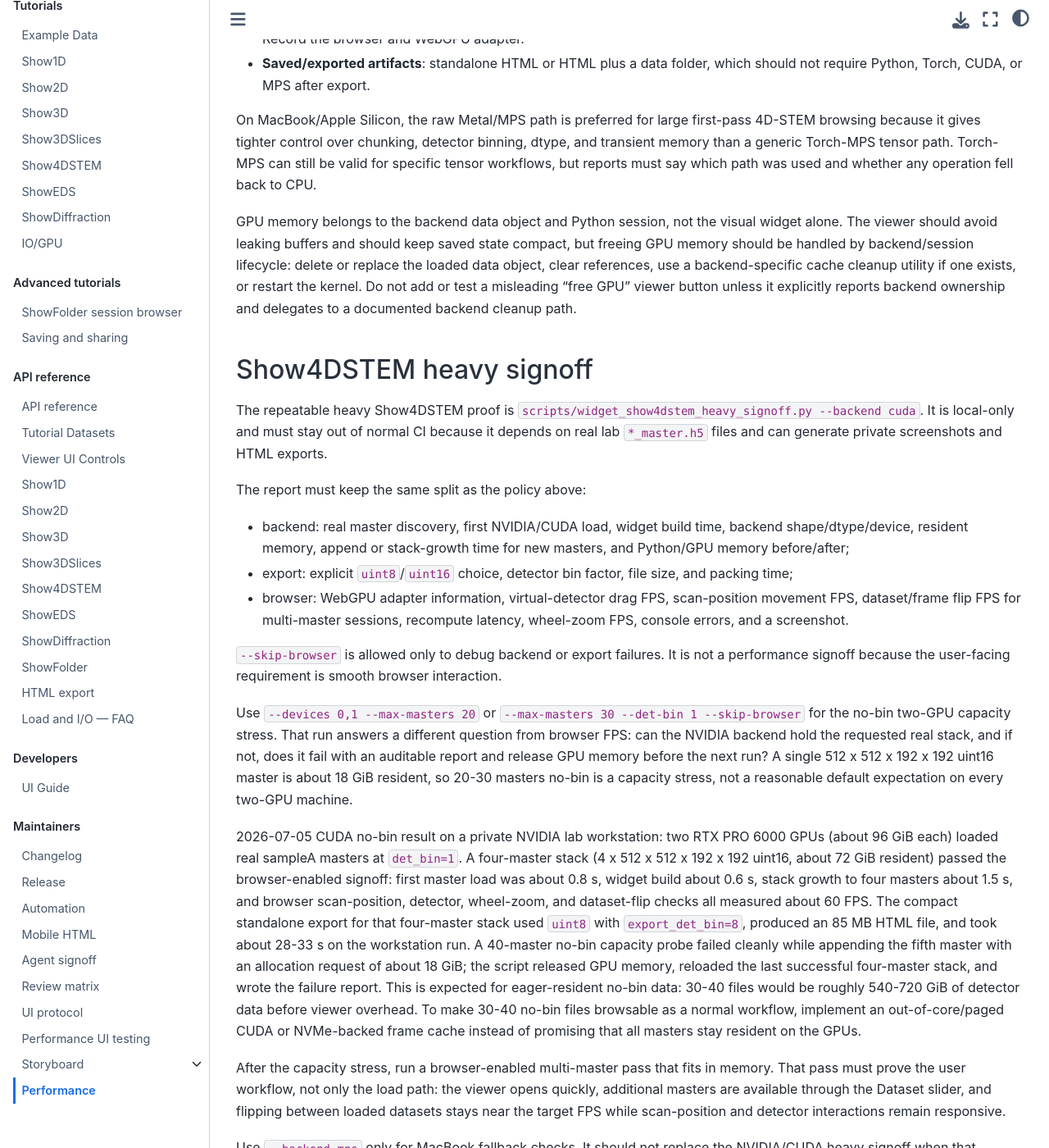
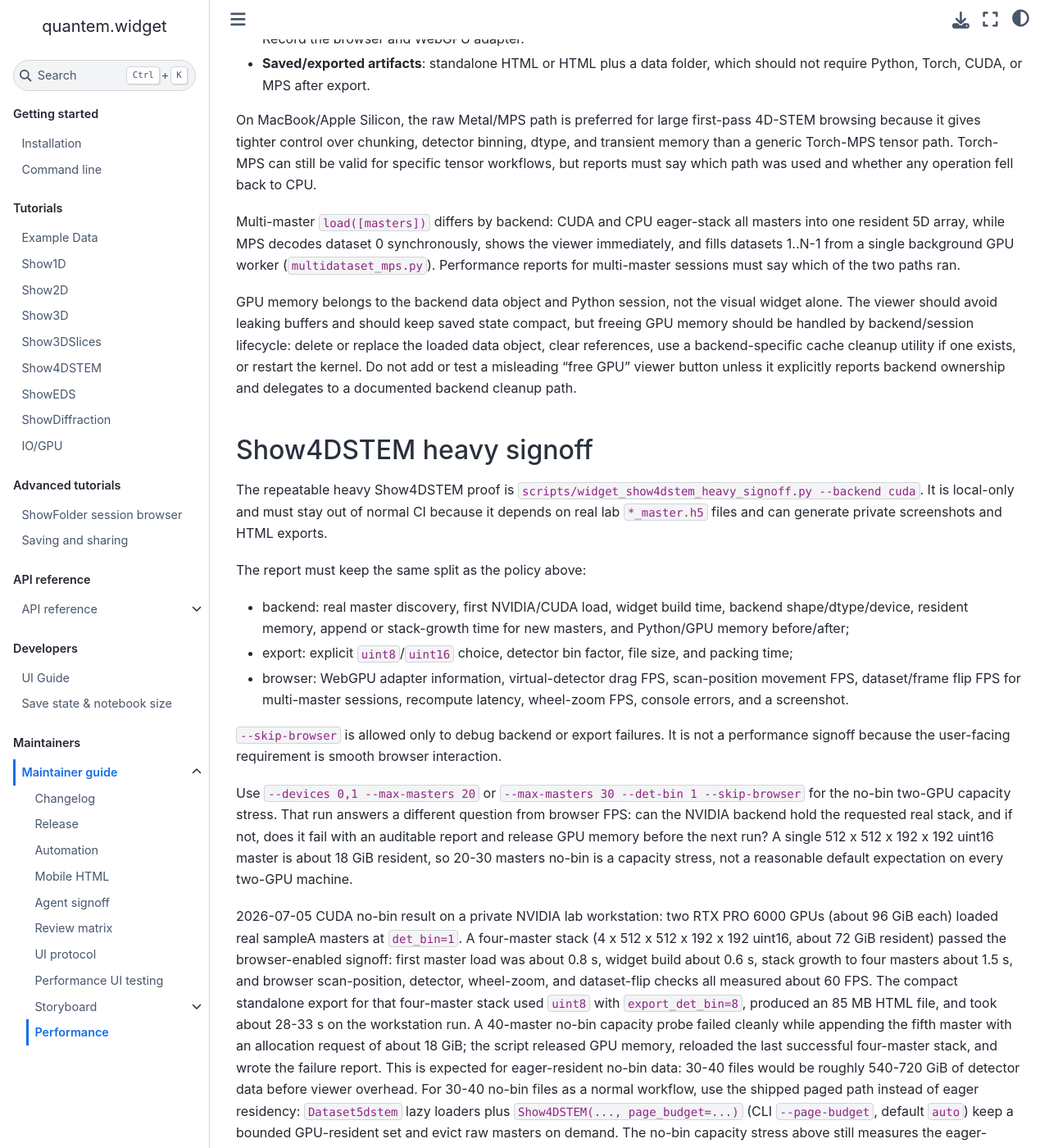
Before and after one commit to bobleesj/quantem.widget, a Jupyter Book: the page built from docs/maintainer/widget-performance.md, in a window 1280 px wide and 1400 px high, scrolled down 8628 px. Shown: the whole window at 82% size. Built offline with Jupyter Book 1.0.4 settings and Sphinx 7.4.7 and the Sphinx Book theme 1.1.4, drawn with Linux system fonts in a browser that asks for light colours; some of the changed text lies outside the part shown.

Commit message:
docs: fix outdated README, CLI, export, and performance docs

```diff
--- a/docs/_toc.yml
+++ b/docs/_toc.yml
@@ -24,59 +24,70 @@
     chapters:
       - file: tutorials/showfolder
       - file: tutorials/widget_export
+  # API reference and Maintainers are nested under a single expandable parent
+  # page so the left sidebar stays short for tutorial users; the chevron
+  # expands the full list on demand.
   - caption: API reference
     chapters:
       - file: api/index
-      - file: api/datasets
-      - file: api/viewer-ui
-      - file: api/show1d
-      - file: api/show2d
-      - file: api/show3d
-      - file: api/show3dslices
-      - file: api/show4dstem
-      - file: api/showeds
-      - file: api/showdiffraction
-      - file: api/showfolder
-      - file: api/html-export
-      - file: api/io
+        title: API reference
+        sections:
+          - file: api/datasets
+          - file: api/viewer-ui
+          - file: api/show1d
+          - file: api/show2d
+          - file: api/show3d
+          - file: api/show3dslices
+          - file: api/show4dstem
+          - file: api/showeds
+          - file: api/showdiffraction
+          - file: api/showfolder
+          - file: api/html-export
+          - file: api/io
+          - file: api/load
   - caption: Developers
     chapters:
       - file: developer/ui-guide
         title: UI Guide
+      - file: developer/save-state-and-notebook-size
+        title: Save state & notebook size
   - caption: Maintainers
     chapters:
-      - file: changelog
-        title: Changelog
-      - file: maintainer/widget-release
-        title: Release
-      - file: maintainer/automation
-        title: Automation
-      - file: maintainer/viewing-html-on-mobile
-        title: Mobile HTML
-      - file: maintainer/widget-agent-signoff
-        title: Agent signoff
-      - file: maintainer/widget-review-matrix
-        title: Review matrix
-      - file: maintainer/widget-ui-protocol
-        title: UI protocol
-      - file: maintainer/performance-ui-testing
-        title: Performance UI testing
-      - file: maintainer/storyboard
-        title: Storyboard
+      - file: maintainer/index
+        title: Maintainer guide
         sections:
-          - file: maintainer/storyboard-show2d
-            title: Show2D
-          - file: maintainer/storyboard-show3d
-            title: Show3D
-          - file: maintainer/storyboard-show3dslices
-            title: Show3DSlices
-          - file: maintainer/storyboard-show4dstem
-            title: Show4DSTEM
-          - file: maintainer/storyboard-showeds
-            title: ShowEDS
-          - file: maintainer/storyboard-showfolder
-            title: ShowFolder
-          - file: maintainer/storyboard-data-transfer
-            title: DataTransfer
-      - file: maintainer/widget-performance
-        title: Performance
+          - file: changelog
+            title: Changelog
+          - file: maintainer/widget-release
+            title: Release
+          - file: maintainer/automation
+            title: Automation
+          - file: maintainer/viewing-html-on-mobile
+            title: Mobile HTML
+          - file: maintainer/widget-agent-signoff
+            title: Agent signoff
+          - file: maintainer/widget-review-matrix
+            title: Review matrix
+          - file: maintainer/widget-ui-protocol
+            title: UI protocol
+          - file: maintainer/performance-ui-testing
+            title: Performance UI testing
+          - file: maintainer/storyboard
+            title: Storyboard
+            sections:
+              - file: maintainer/storyboard-show2d
+                title: Show2D
+              - file: maintainer/storyboard-show3d
+                title: Show3D
+              - file: maintainer/storyboard-show3dslices
+                title: Show3DSlices
+              - file: maintainer/storyboard-show4dstem
+                title: Show4DSTEM
+              - file: maintainer/storyboard-showeds
+                title: ShowEDS
+              - file: maintainer/storyboard-showfolder
+                title: ShowFolder
+              - file: maintainer/storyboard-data-transfer
+                title: DataTransfer
+          - file: maintainer/widget-performance
+            title: Performance
--- a/docs/maintainer/widget-performance.md
+++ b/docs/maintainer/widget-performance.md
@@ -349,6 +349,12 @@
 path. Torch-MPS can still be valid for specific tensor workflows, but reports
 must say which path was used and whether any operation fell back to CPU.
 
+Multi-master `load([masters])` differs by backend: CUDA and CPU eager-stack
+all masters into one resident 5D array, while MPS decodes dataset 0
+synchronously, shows the viewer immediately, and fills datasets 1..N-1 from a
+single background GPU worker (`multidataset_mps.py`). Performance reports for
+multi-master sessions must say which of the two paths ran.
+
 GPU memory belongs to the backend data object and Python session, not the
 visual widget alone. The viewer should avoid leaking buffers and should keep
 saved state compact, but freeing GPU memory should be handled by backend/session
@@ -400,9 +406,12 @@
 18 GiB; the script released GPU memory, reloaded the last successful
 four-master stack, and wrote the failure report. This is expected for
 eager-resident no-bin data: 30-40 files would be roughly 540-720 GiB of
-detector data before viewer overhead. To make 30-40 no-bin files browsable as
-a normal workflow, implement an out-of-core/paged CUDA or NVMe-backed frame
-cache instead of promising that all masters stay resident on the GPUs.
+detector data before viewer overhead. For 30-40 no-bin files as a normal
+workflow, use the shipped paged path instead of eager residency:
+`Dataset5dstem` lazy loaders plus `Show4DSTEM(..., page_budget=...)` (CLI
+`--page-budget`, default `auto`) keep a bounded GPU-resident set and evict raw
+masters on demand. The no-bin capacity stress above still measures the
+eager-resident ceiling; a paged run answers the workflow question.
 
 After the capacity stress, run a browser-enabled multi-master pass that fits in
 memory. That pass must prove the user workflow, not only the load path: the
@@ -524,10 +533,11 @@
   Show4DSTEM UI/export signoff cannot. A remote `quantem.core` circular import
   blocks the full widget path and must be reported as `Not verified`, not
   papered over with loader timings.
-- For 30-40 no-bin masters, prefer a lazy/paged resident set over opening all
-  masters hot. The benchmark can prove per-file load speed and GPU placement;
-  the user workflow still needs fast dataset flipping with bounded resident
-  memory and clear eviction/cache status in the viewer/report.
+- For 30-40 no-bin masters, use the shipped lazy/paged resident set
+  (`page_budget`, `Dataset5dstem` lazy loaders) instead of opening all masters
+  hot. The benchmark can prove per-file load speed and GPU placement; the user
+  workflow still needs fast dataset flipping with bounded resident memory and
+  clear eviction/cache status in the viewer/report.
 
 ## Heavy Show2D / Show3D audit
 
--- a/pyproject.toml
+++ b/pyproject.toml
@@ -27,8 +27,9 @@
     # decode uses cupy, but we do NOT pin a cupy wheel: a fixed cuda13x/cuda12x would
     # collide with a cupy the environment already ships (Colab pre-installs cupy-cuda12x ->
     # "multiple CuPy packages" warning + breakage). A real CUDA workflow already has the
-    # matching cupy; if not, detect_backend() raises with the exact install command (never
-    # a silent CPU fallback). So pip install stays one line without a cupy conflict.
+    # matching cupy; if not, the GPU-only decode path (kernels.detect()) raises with the
+    # exact install command. Widget display itself still routes cuda > mps > cpu via
+    # detect_backend(). So pip install stays one line without a cupy conflict.
     "pyobjc-framework-Metal>=10.0 ; sys_platform == 'darwin'",
 ]
 
```
Also changed, not shown: CHANGELOG.md (+1 -0 lines), README.md (+23 -8 lines), docs/api/html-export.md (+2 -2 lines), docs/cli.md (+7 -5 lines), docs/maintainer/index.md (added, +8 -0 lines), docs/maintainer/widget-review-matrix.md (+1 -1 lines), docs/developer/save-state-and-notebook-size.md (renamed from docs/dev/save-state-and-notebook-size.md), 1 other file.
